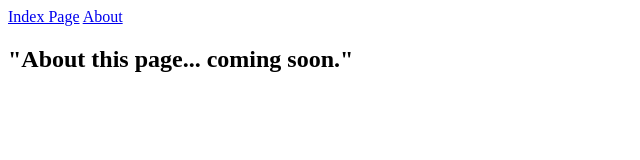
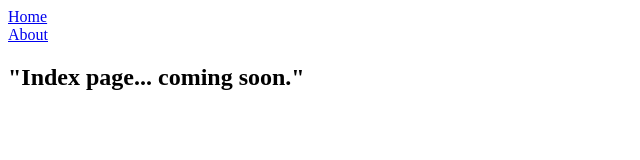
Before and after one commit to JoMo2020/jstbFinalProject, a plain HTML site: page index.html in a window 1280 px wide. Shown: the whole page, without its empty margins (0-640 px from the left). Drawn offline with Linux system fonts and the light colour scheme.

Commit message:
change about.md to about.html add link to index and about pages

```diff
--- a/index.html
+++ b/index.html
@@ -5,8 +5,13 @@
     <title>Index</title>
 </head>
 <body>
-    <a href="index.html">Index Page</a>
-    <a href="about.md">About</a>
-    <h2>"About this page... coming soon."</h2>
+    <div class="nav-link-wrapper">
+        <a href="index.html">Home</a>
+    </div>
+
+    <div class="nav-link-wrapper">
+        <a href="about.html">About</a>
+    </div>
+    <h2>"Index page... coming soon."</h2>
 </body>
 </html>
```
Also changed, not shown: about.html (added, +12 -0 lines).
